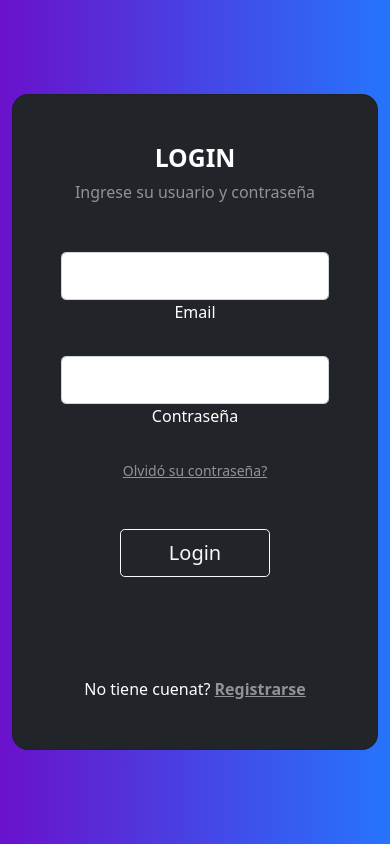
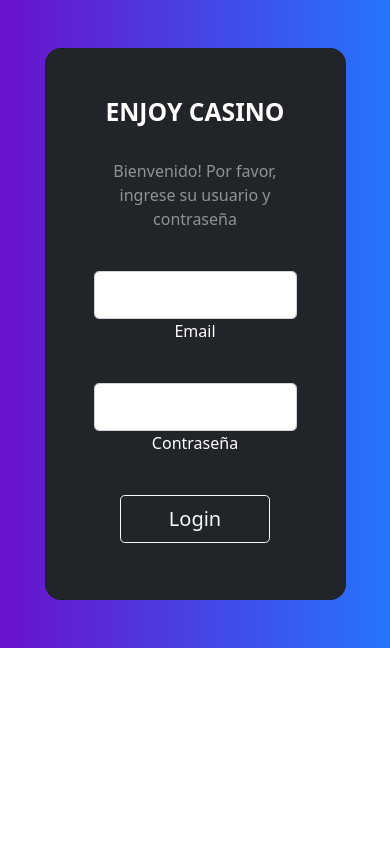
Before and after one commit to agusarmendariz/LoginEnjoy, a Vue app: page /#/ in a window 390 px wide. Built offline with nearby package versions, Linux system fonts and the light colour scheme.

Commit message:
login changed

```diff
--- a/src/components/Login.vue
+++ b/src/components/Login.vue
@@ -2,19 +2,20 @@
   <div>
     <div id="Login"></div>
 
-    <section class="vh-100 gradient-custom">
-      <div class="container py-5 h-100">
-        <div class="row d-flex justify-content-center align-items-center h-100">
-          <div class="col-12 col-md-8 col-lg-6 col-xl-5">
+    <section class="vh-110 gradient-custom">
+      <div class="container py-5 h-80">
+        <div class="row d-flex justify-content-center align-items-center h-90">
+          <div class="col-10 col-lg-8 col-md-6 col-xl-5">
             <div class="card bg-dark text-white" style="border-radius: 1rem">
               <div class="card-body p-5 text-center">
-                <div class="mb-md-5 mt-md-4 pb-5">
-                  <h2 class="fw-bold mb-2 text-uppercase">Login</h2>
-                  <p class="text-white-50 mb-5">
-                    Ingrese su usuario y contraseña
+                <div class="mb-md-8 mt-md-5 pb-2">
+                  <h2 class="fw-bold mb-2 text-uppercase"> enjoy Casino</h2>
+                  <br>
+                  <p class="text-white-50 mb-7">
+                    Bienvenido! Por favor, ingrese su usuario y contraseña
                   </p>
-
-                  <div class="form-outline form-white mb-4">
+                  <br>
+                  <div class="form-outline form-white mb-2">
                     <input
                       type="email"
                       id="typeEmailX"
@@ -22,8 +23,8 @@
                     />
                     <label class="form-label" for="typeEmailX">Email</label>
                   </div>
-
-                  <div class="form-outline form-white mb-4">
+                  <br>
+                  <div class="form-outline form-white mb-2">
                     <input
                       type="password"
                       id="typePasswordX"
@@ -34,37 +35,15 @@
                     >
                   </div>
 
-                  <p class="small mb-5 pb-lg-2">
-                    <a class="text-white-50" href="#!">Olvidó su contraseña?</a>
-                  </p>
-
+                  <br>
                   <button
-                    class="btn btn-outline-light btn-lg px-5"
+                    class="btn btn-outline-light btn-lg px-5
+                    "
                     type="submit"
                   >
                     Login
                   </button>
 
-                  <div
-                    class="d-flex justify-content-center text-center mt-4 pt-1"
-                  >
-                    <a href="#!" class="text-white"
-                      ><i class="fab fa-facebook-f fa-lg"></i
-                    ></a>
-                    <a href="#!" class="text-white"
-                      ><i class="fab fa-twitter fa-lg mx-4 px-2"></i
-                    ></a>
-                    <a href="#!" class="text-white"
-                      ><i class="fab fa-google fa-lg"></i
-                    ></a>
-                  </div>
-                </div>
-
-                <div>
-                  <p class="mb-0">
-                    No tiene cuenat?
-                    <a href="#!" class="text-white-50 fw-bold">Registrarse</a>
-                  </p>
                 </div>
               </div>
             </div>
@@ -81,11 +60,13 @@ export default {
     return;
   },
 };
-</script>
- <style>
 
 
- .gradient-custom {
+</script>
+
+<style>
+
+.gradient-custom {
     /* fallback for old browsers */
     background: #6a11cb;
 
@@ -95,4 +76,5 @@ export default {
     /* W3C, IE 10+/ Edge, Firefox 16+, Chrome 26+, Opera 12+, Safari 7+ */
     background: linear-gradient(to right, rgba(106, 17, 203, 1), rgba(37, 117, 252, 1))
     }
- </style>
+
+</style>
```
